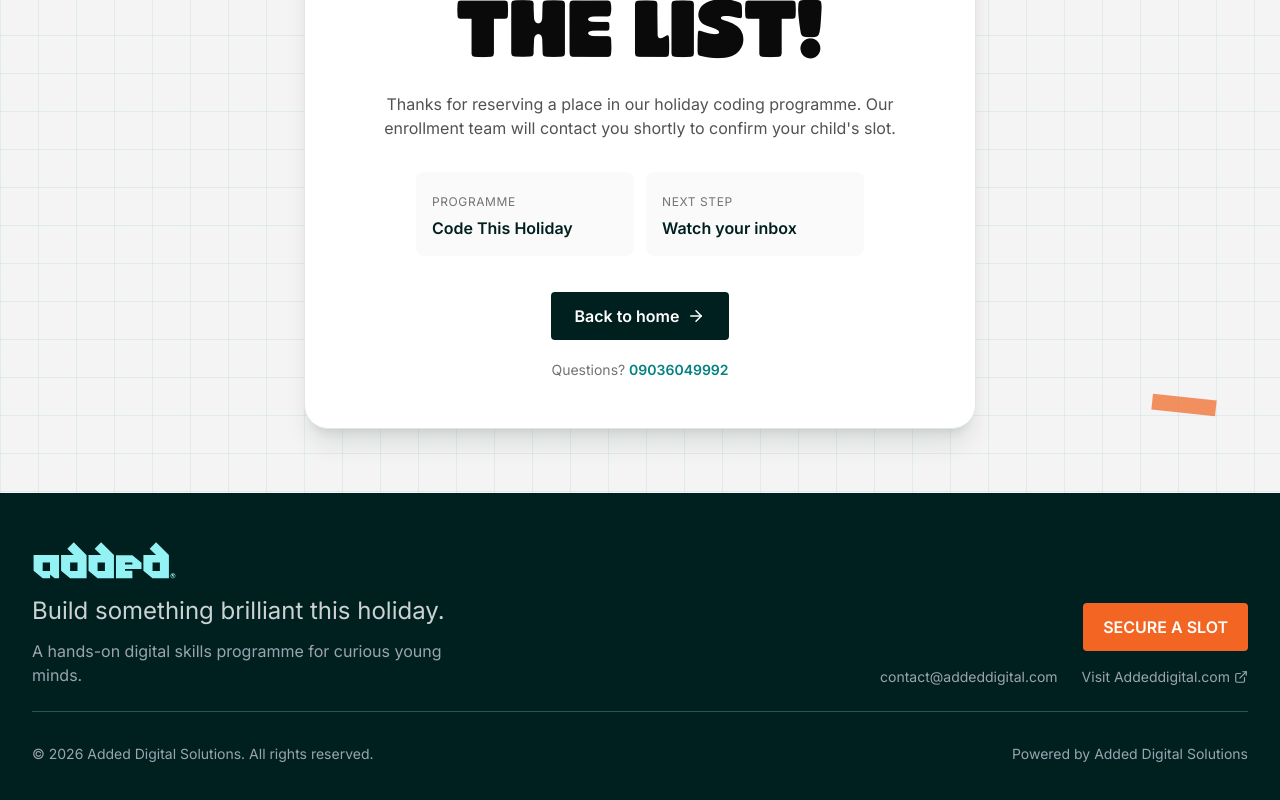
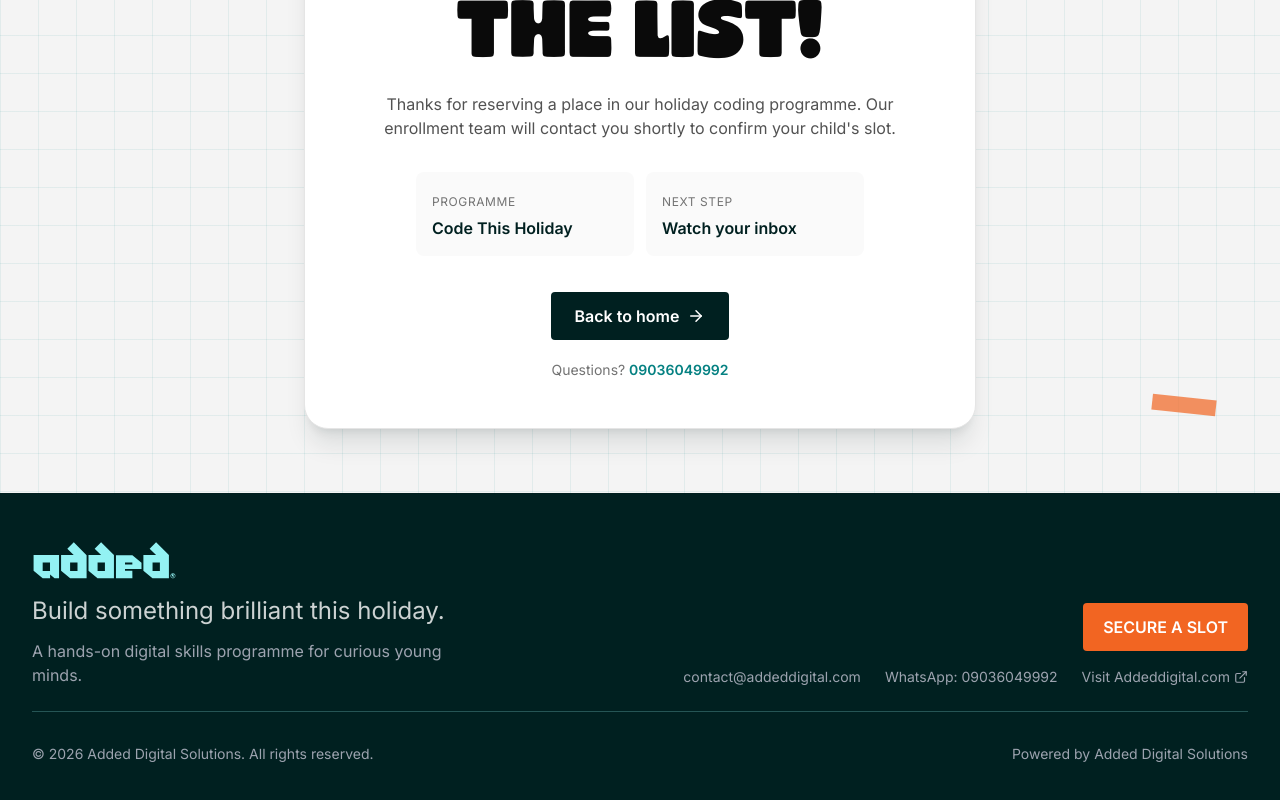
Before and after one commit to Qaudri/holiday-training, a Nuxt app: page /thank-you in a window 1280 px wide. Shown: the part 421-1221 px from the top of the page. Built offline with nearby package versions, Linux system fonts and the light colour scheme.

Commit message:
feat(ui): add WhatsApp contact link to footer

```diff
--- a/app/components/Navigation/Footer.vue
+++ b/app/components/Navigation/Footer.vue
@@ -24,6 +24,9 @@
             <a href="mailto:contact@addeddigital.com" class="text-gray-400 transition duration-200 ease-in-out hover:text-primary-light">
               contact@addeddigital.com
             </a>
+            <a href="https://wa.me/2349036049992" target="_blank" rel="noopener noreferrer" class="text-gray-400 transition duration-200 ease-in-out hover:text-primary-light">
+              WhatsApp: 09036049992
+            </a>
             <a href="https://addeddigital.com" target="_blank" rel="noopener noreferrer" class="inline-flex items-center gap-1 text-gray-400 transition duration-200 ease-in-out hover:text-primary-light">
               Visit Addeddigital.com
               <ExternalLink :size="14" />
```
